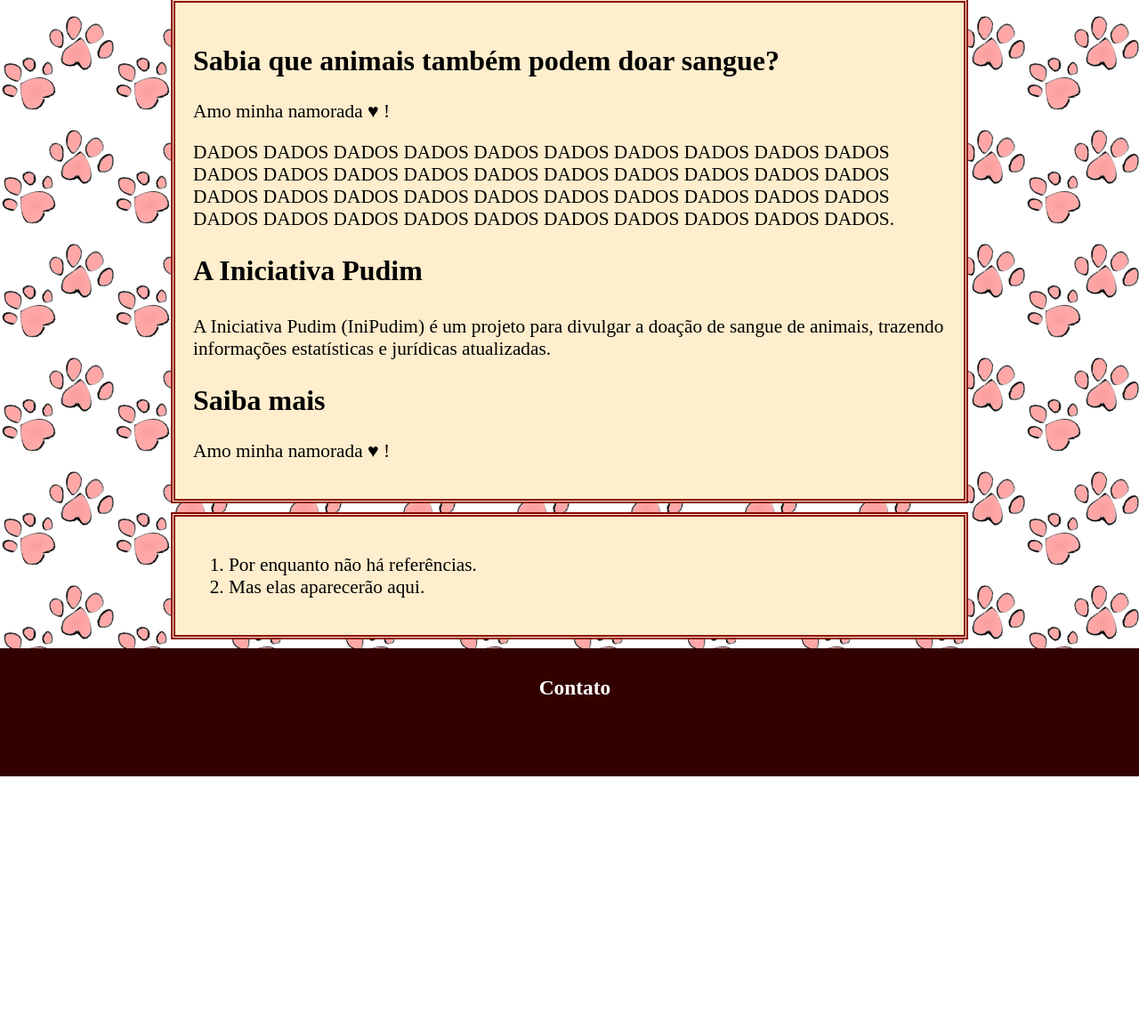
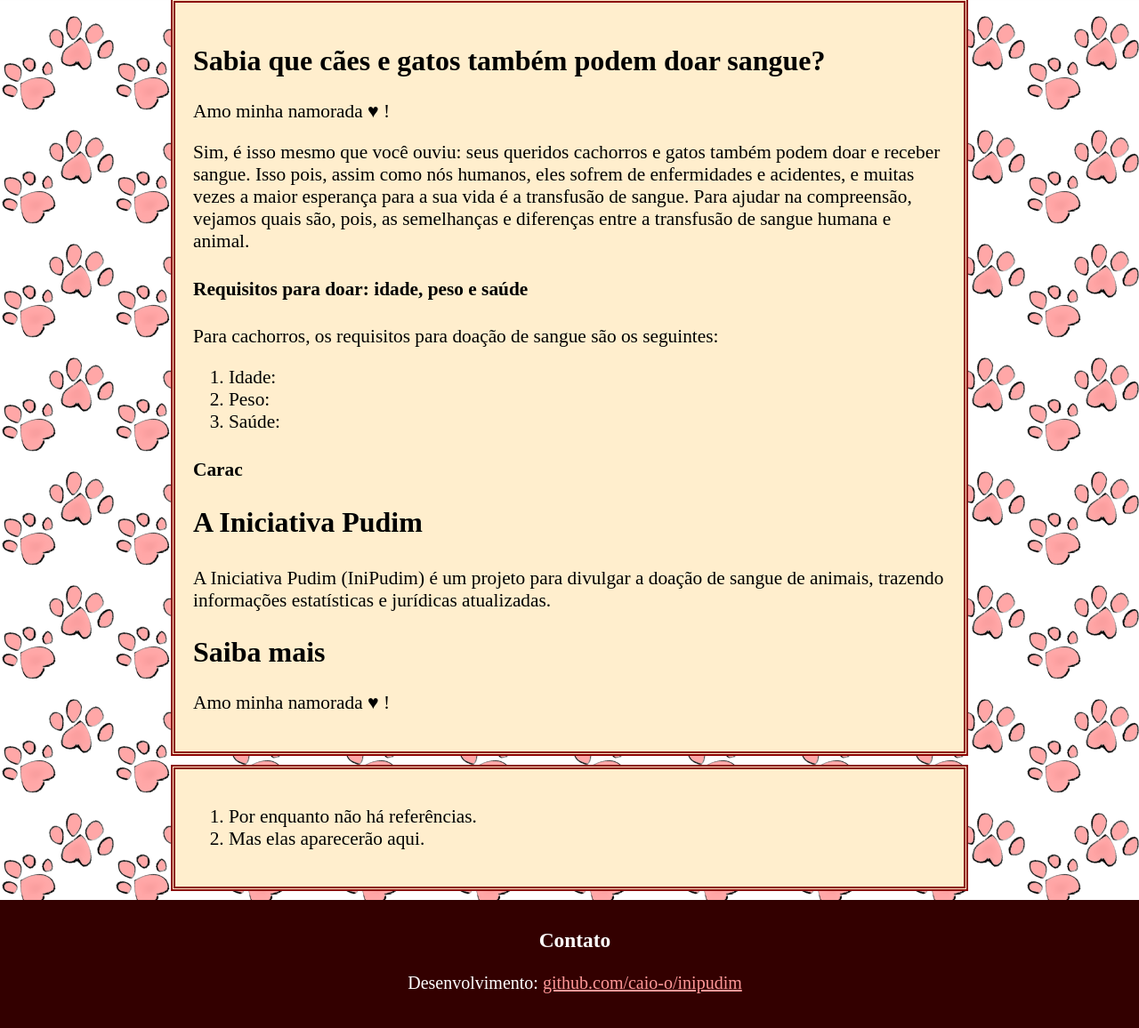
Before and after one commit to caio-o/inipudim, a plain HTML site: page index.html in a window 1280 px wide. Shown: the part 122-1278 px from the top of the page at 89% size. Before the commit the page ends 995 px from the top, so only its background shows below. Drawn offline with Linux system fonts and the light colour scheme.

Commit message:
Fill in contact section and fix contact style. Write 2 paragraphs.

```diff
--- a/index.html
+++ b/index.html
@@ -40,10 +40,31 @@
   <!-- <div class="page_l_margin"></div>
   <div class="page_r_margin"></div> -->
   <div class="page_content">
-    <h2 id="home">Sabia que animais também podem doar sangue?</h2>
+    <h2 id="home">Sabia que cães e gatos também podem doar sangue?</h2>
     <p>Amo minha namorada &hearts; !</p>
-    <p>DADOS DADOS DADOS DADOS DADOS DADOS DADOS DADOS DADOS DADOS DADOS DADOS DADOS DADOS DADOS DADOS DADOS DADOS DADOS DADOS DADOS DADOS DADOS DADOS DADOS DADOS DADOS DADOS DADOS DADOS DADOS DADOS DADOS DADOS DADOS DADOS DADOS DADOS DADOS DADOS. </p>
-    <h2 id="sobre">A Iniciativa Pudim</p></h1>
+    <p>
+      Sim, é isso mesmo que você ouviu: seus queridos cachorros e gatos também
+      podem doar e receber sangue.
+      Isso pois, assim como nós humanos, eles sofrem de enfermidades e
+      acidentes, e
+      muitas vezes a maior esperança para a sua vida é a transfusão de
+      sangue. Para ajudar na compreensão, vejamos quais são, pois, as
+      semelhanças e diferenças entre a transfusão de sangue humana e animal.
+    </p>
+
+    <h4>Requisitos para doar: idade, peso e saúde</h4>
+    <p>
+      Para cachorros, os requisitos para doação de sangue são os seguintes:
+      <ol>
+        <li>Idade: </li>
+        <li>Peso: </li>
+        <li>Saúde: </li>
+      </ol>
+    </p>
+
+    <h4>Carac</h4>
+
+    <h2 id="sobre">A Iniciativa Pudim</p></h2>
 
     <p>A Iniciativa Pudim (IniPudim) é um projeto para divulgar a doação de sangue de animais, trazendo informações estatísticas e jurídicas atualizadas.</p>
 
@@ -60,6 +81,10 @@
 
   <div class="contact">
     <h3>Contato</h3>
+        Desenvolvimento:
+        <a href="https://github.com/caio-o/inipudim">
+          github.com/caio-o/inipudim
+        </a>
   </div>
 
 </body>
--- a/style.css
+++ b/style.css
@@ -89,7 +89,7 @@ body {
 }
 .toolbar nav a:hover {
     color:#FFCCCC;
-    text-shadow: 1px 1px 10px #FFFFFF;
+    text-shadow: 1px 1px 7px #FFFFFF;
 }
 
 .toolbar navButton {
@@ -126,6 +126,16 @@ body {
     text-align: center;
 }
 
+.contact a {
+    color: #FF9999;
+    transition: text-shadow 0.2s ease-in-out;
+}
+
+.contact a:hover {
+  text-shadow: 1px 1px 10px #FFFFFF;
+  color: #FF9999
+}
+
 @media only screen and (max-width:600px) {
     .toolbar .navButton {
         display:  flex;
```
